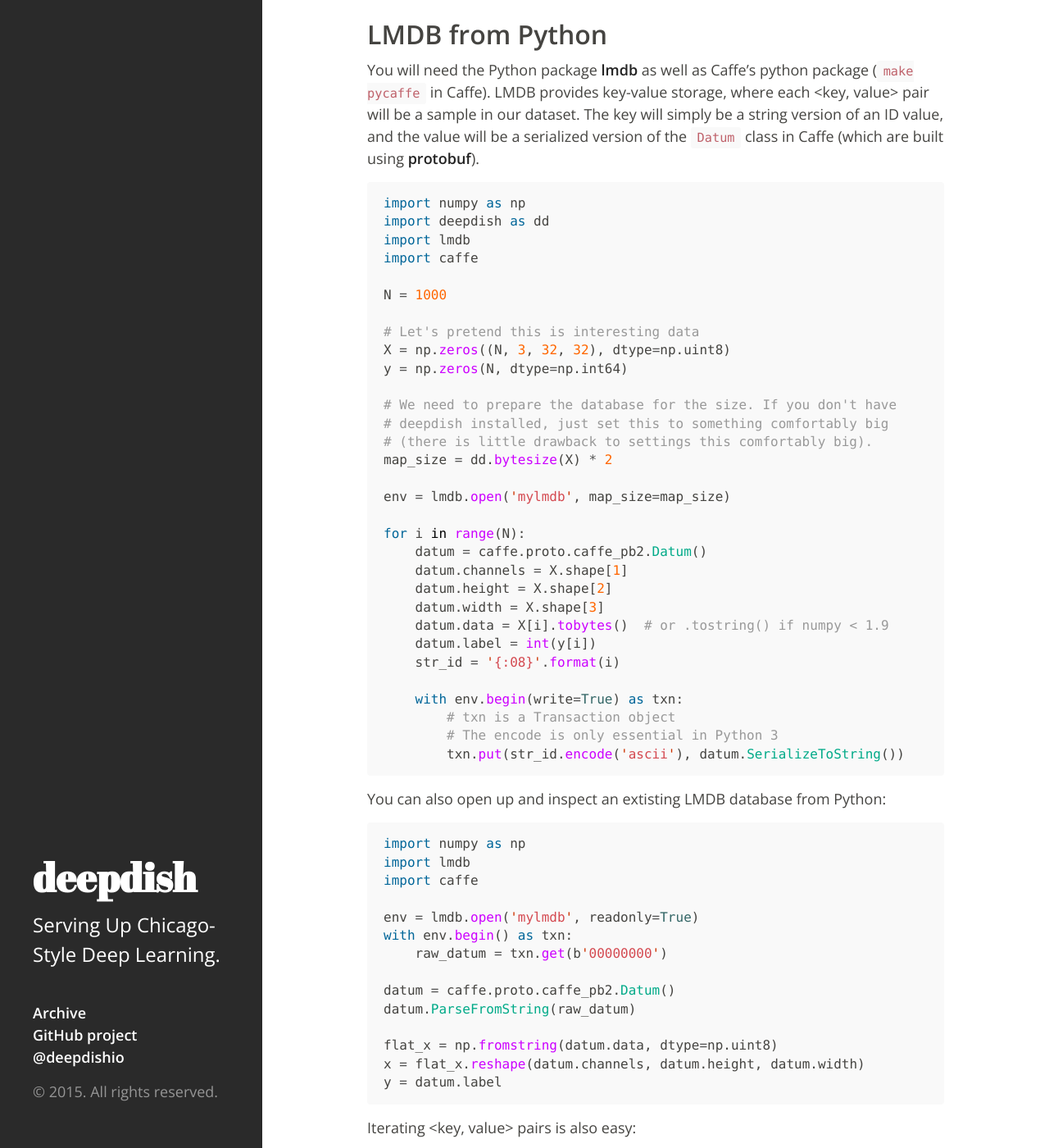
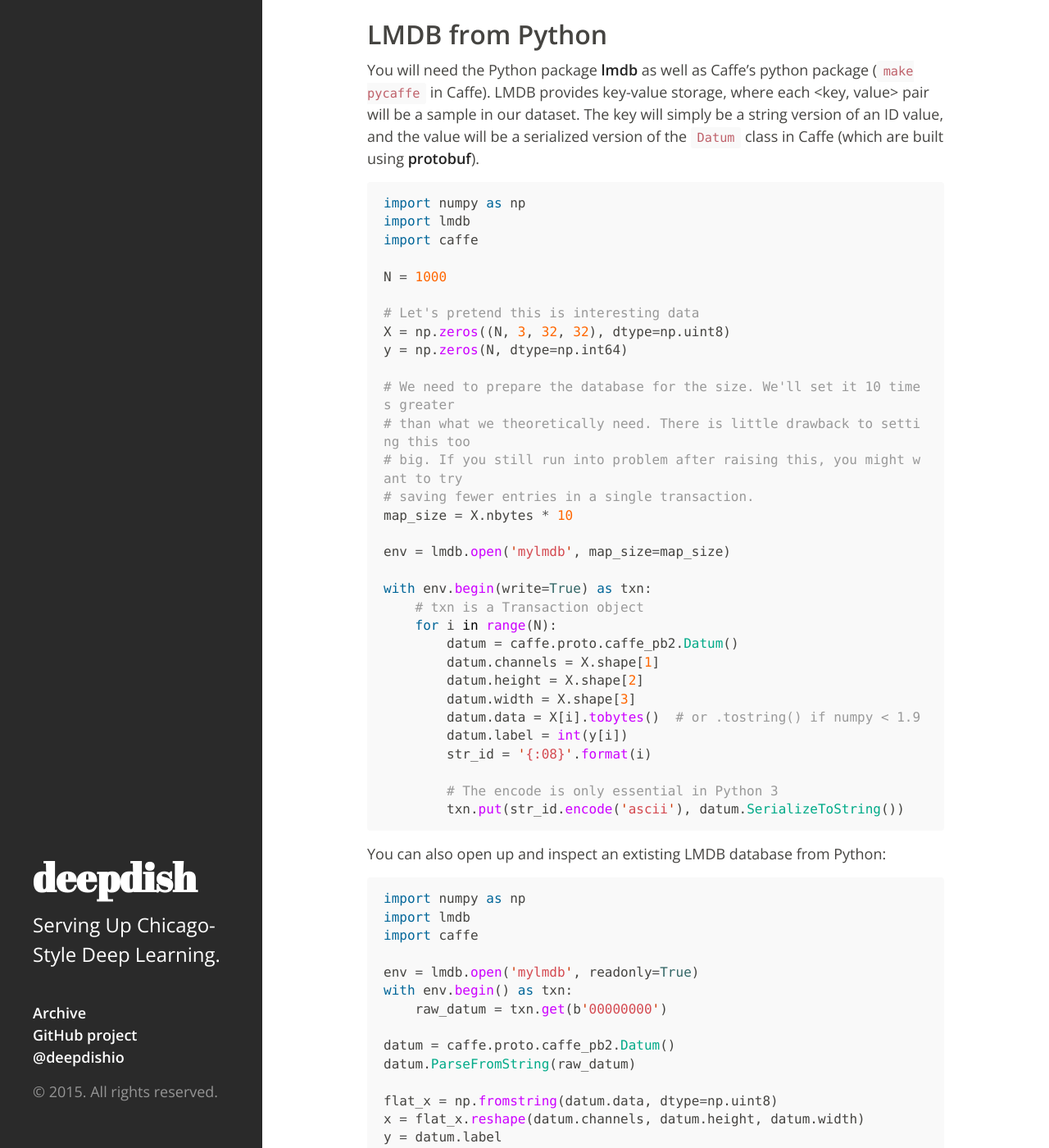
Before and after one commit to uchicago-cs/deepdish, a Jekyll site: the page built from _posts/2015-04-28-creating-lmdb-in-python.md, in a window 1280 px wide and 1400 px high, scrolled down 612 px. Shown: the whole window at 82% size. Built offline with Jekyll 4.4.1, drawn with Linux system fonts in a browser that asks for light colours; Markdown is read by kramdown in place of the engine named in the settings.

Commit message:
Make LMDB example faster
Also removed unnecessary dependency on deepdish, using the built-in
`X.nbytes` instead of `deepdish.bytesize`.

````diff
--- a/_posts/2015-04-28-creating-lmdb-in-python.md
+++ b/_posts/2015-04-28-creating-lmdb-in-python.md
@@ -20,7 +20,6 @@ You will need the Python package [lmdb](https://lmdb.readthedocs.org/en/release/
 
 ```python
 import numpy as np
-import deepdish as dd
 import lmdb
 import caffe
 
@@ -30,24 +29,25 @@ N = 1000
 X = np.zeros((N, 3, 32, 32), dtype=np.uint8)
 y = np.zeros(N, dtype=np.int64)
 
-# We need to prepare the database for the size. If you don't have
-# deepdish installed, just set this to something comfortably big
-# (there is little drawback to settings this comfortably big).
-map_size = dd.bytesize(X) * 2
+# We need to prepare the database for the size. We'll set it 10 times greater
+# than what we theoretically need. There is little drawback to setting this too
+# big. If you still run into problem after raising this, you might want to try
+# saving fewer entries in a single transaction.
+map_size = X.nbytes * 10
 
 env = lmdb.open('mylmdb', map_size=map_size)
 
-for i in range(N):
-    datum = caffe.proto.caffe_pb2.Datum()
-    datum.channels = X.shape[1]
-    datum.height = X.shape[2]
-    datum.width = X.shape[3]
-    datum.data = X[i].tobytes()  # or .tostring() if numpy < 1.9
-    datum.label = int(y[i])
-    str_id = '{:08}'.format(i)
+with env.begin(write=True) as txn:
+    # txn is a Transaction object
+    for i in range(N):
+        datum = caffe.proto.caffe_pb2.Datum()
+        datum.channels = X.shape[1]
+        datum.height = X.shape[2]
+        datum.width = X.shape[3]
+        datum.data = X[i].tobytes()  # or .tostring() if numpy < 1.9
+        datum.label = int(y[i])
+        str_id = '{:08}'.format(i)
 
-    with env.begin(write=True) as txn:
-        # txn is a Transaction object
         # The encode is only essential in Python 3
         txn.put(str_id.encode('ascii'), datum.SerializeToString())
 ```
````
